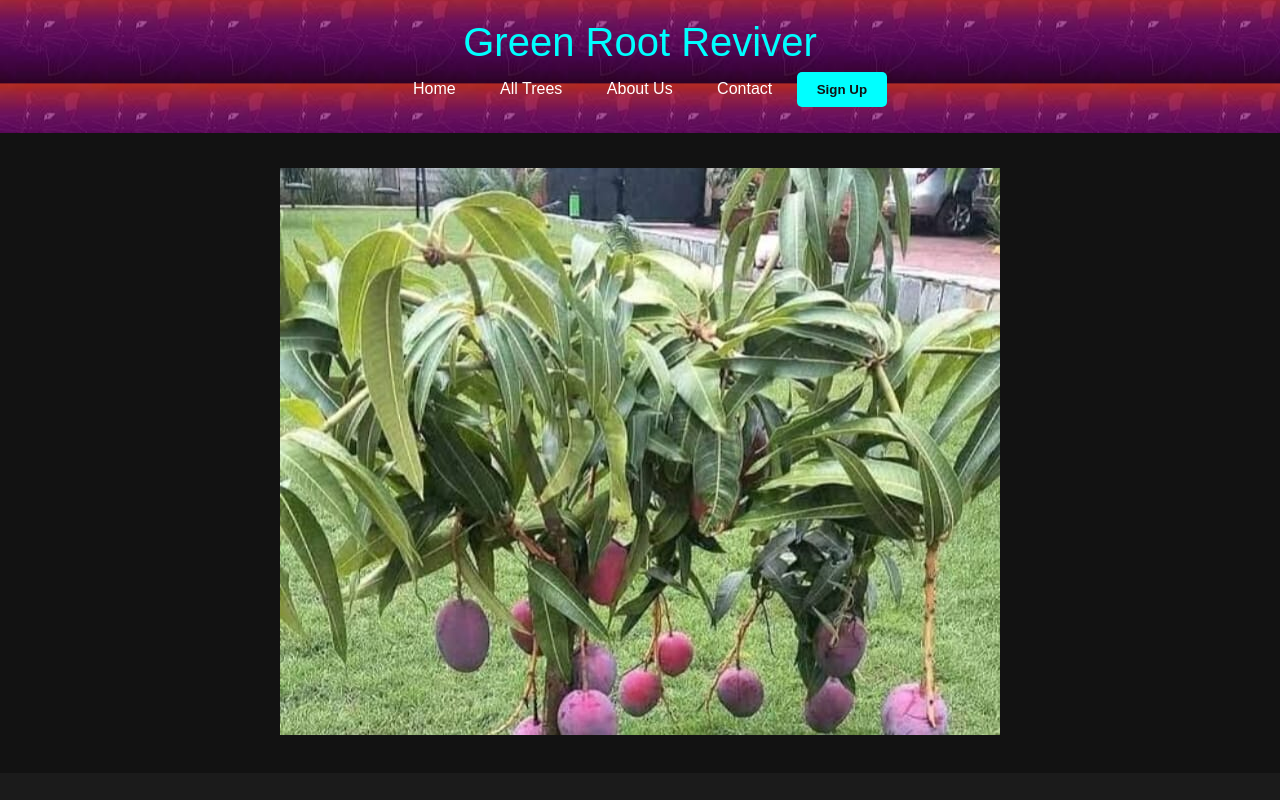
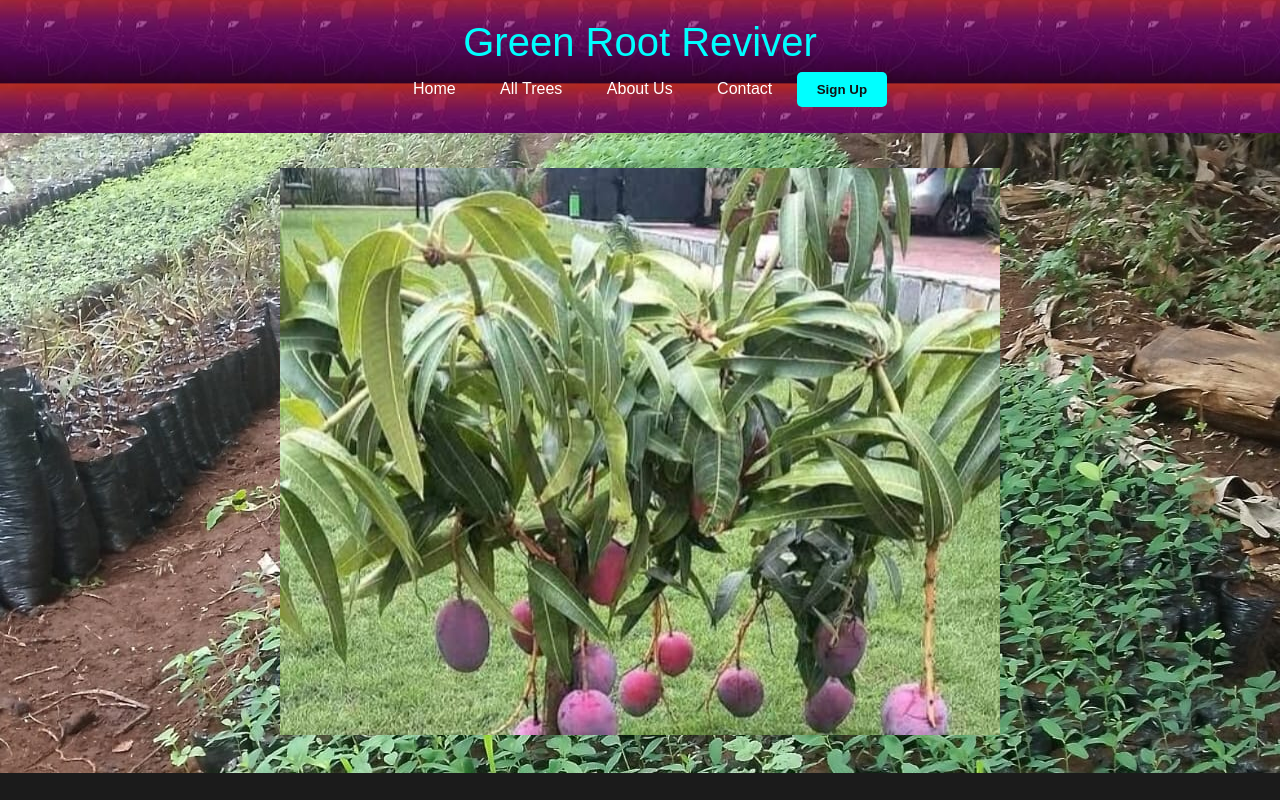
Before and after one commit to CipherRax/Green-Root-Reviver, a plain HTML site: page index.html in a window 1280 px wide. Shown: the top 800 px of the page. Drawn offline with Linux system fonts and the light colour scheme.

Commit message:
change 3

```diff
--- a/index.html
+++ b/index.html
@@ -202,16 +202,15 @@
         // Background image rotation in the hero section
         const heroSection = document.getElementById('hero-section');
         const images = [
-            'url(hump1.jpg)', // Replace with your actual image URLs
-            'url(hump1jpg)',
-            'url(hump12pg)',
-            'url(hump2jpg)',
-            'url(hump3jpg)',
-            'url(hump4jpg)',
-            'url(hump5jpg)',
-            'url(hump6jpg)',
-            'url(hump7jpg)',
-            'url(hump14.jpg)'
+            'url(hump1.jpeg)', // Replace with your actual image URLs
+            'url(hump1.jpeg)',
+            'url(hump2.jpeg)',
+            'url(hump3.jpeg)',
+            'url(hump4.jpeg)',
+            'url(hump5.jpeg)',
+            'url(hump6.jpeg)',
+            'url(hump7.jpeg)',
+            'url(hump14.jpeg)'
         ];
         let currentImageIndex = 0;
 
--- a/scripts.js
+++ b/scripts.js
@@ -35,10 +35,18 @@ verifyBtn.onclick = async function() {
 
 // Hero section background image rotation
 const images = [
-    'url("image1.jpg")',
-    'url("image2.jpg")',
-    'url("image3.jpg")'
+    'url(hump1.jpeg)', // Replace with your actual image URLs
+    'url(hump1jpeg)',
+    'url(hump12pg)',
+    'url(hump2jpeg)',
+    'url(hump3jpeg)',
+    'url(hump4jpeg)',
+    'url(hump5jpeg)',
+    'url(hump6jpeg)',
+    'url(hump7jpeg)',
+    'url(hump14.jpeg)'
 ];
+
 const heroSection = document.getElementById('hero-section');
 let currentImageIndex = 0;
 
--- a/styles.css
+++ b/styles.css
@@ -166,7 +166,7 @@ header nav .dropdown:hover .drop-down-content {
 
 .hero {
     height: 80vh;
-    background-image: url(catO.jpeg);
+    background-image: url(hump1.jpeg);
     background-size: cover;
     background-position: center;
     display: flex;
```
